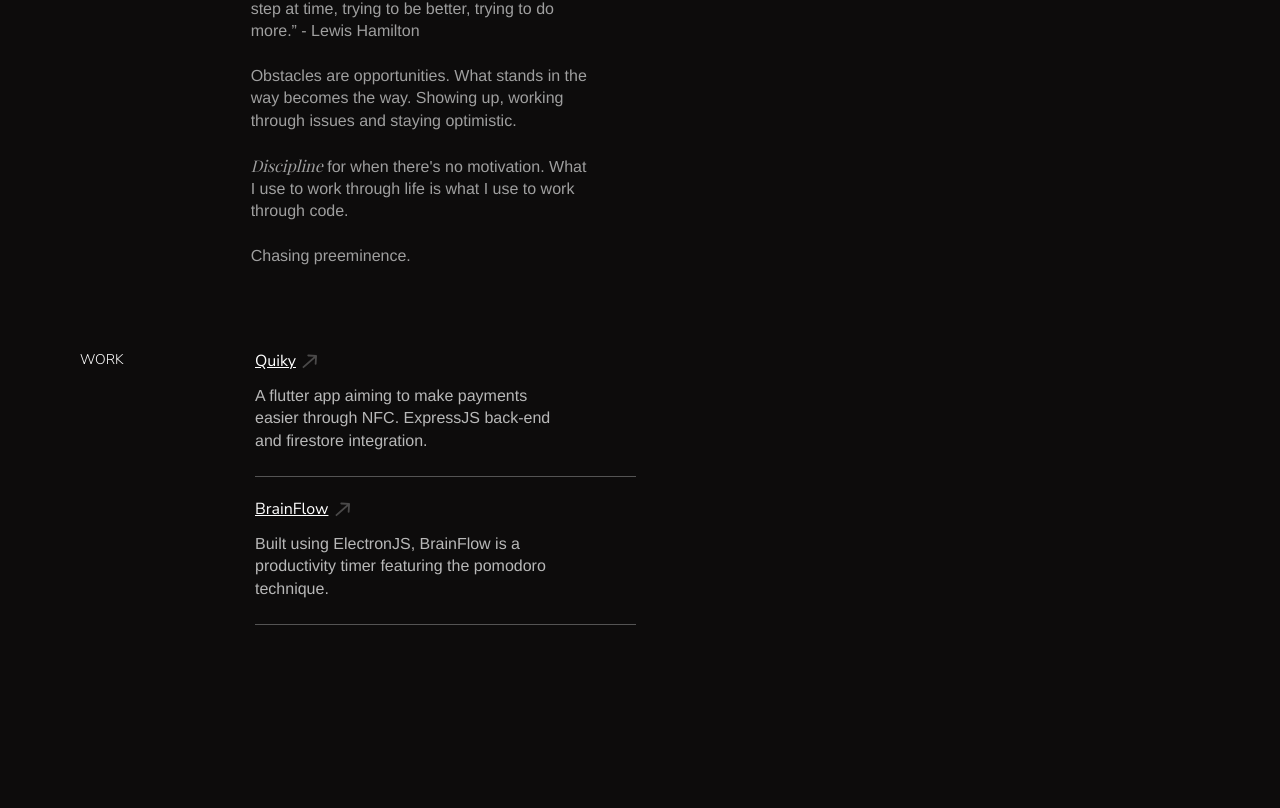
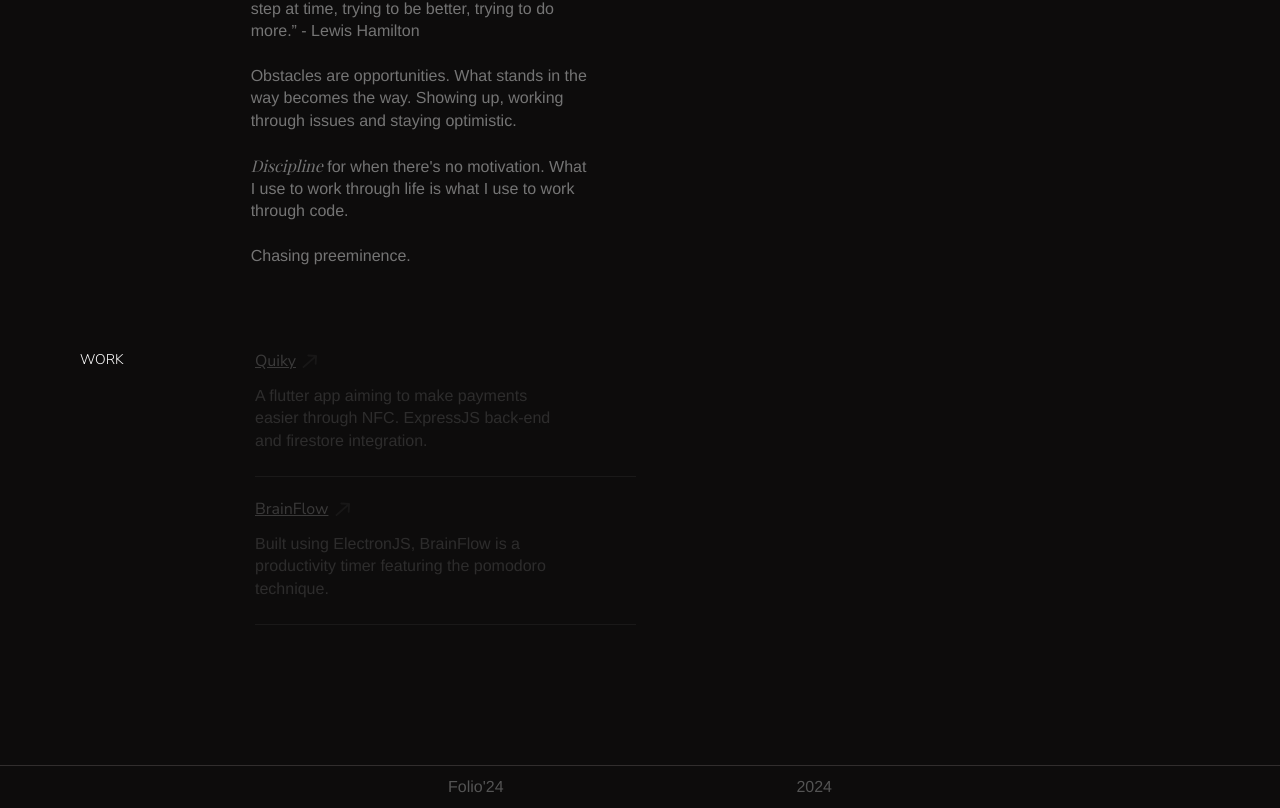
Before and after one commit to afnank19/anim-react-js, a React (Vite) app: page / in a window 1280 px wide. Shown: the part 1219-2027 px from the top of the page. Before the commit the page ends 1920 px from the top, so only its background shows below. Built offline with nearby package versions, Linux system fonts and the light colour scheme; a web font is replaced by a local one.

Commit message:
bunch of stuff

```diff
--- a/src/App.css
+++ b/src/App.css
@@ -6,7 +6,6 @@
   margin-left: 4rem;
   margin-right: 5rem;
 }
-
 
 .span-italic{
   font-family: "Playfair Display";
@@ -30,7 +29,9 @@
   font-weight: 300;
   cursor: pointer;
 }
-
+.nav-link{
+  height: fit-content;
+}
 
 .line{
   height: 10px;
@@ -178,6 +179,29 @@
 }
 
 
+.footer-container{
+  margin-top: 4rem;
+  margin-bottom: 0rem;
+  display: flex;
+  flex-direction: column;
+  align-items: center;
+}
+.footer-line{
+  width: 100%;
+  height: 1px;
+  background-color: #312e2e;
+}
+.footer-note{
+  margin: 0.8rem;
+  margin-bottom: 0.8rem;
+  display: flex;
+  color:  #545454;
+  width: 30%;
+  flex-grow: 1;
+  justify-content: space-between;
+  font-family: Helvetica;
+}
+
 
 @media only screen and (max-width: 771px) {
   .nav-links{
--- a/src/App.jsx
+++ b/src/App.jsx
@@ -6,6 +6,7 @@ import About from './components/about'
 import { ReactLenis, useLenis } from 'lenis/react'
 import Work from './components/work'
 import Philosophy from './components/philosophy'
+import Footer from './components/footer'
 
 function App() {
   const lenis = useLenis(({ scroll }) => {
@@ -28,6 +29,7 @@ function App() {
         <section id='work'>
           <Work />
         </section>
+        <Footer />
       </ReactLenis>
     </>
   )
--- /dev/null
+++ b/src/components/footer.jsx
@@ -0,0 +1,15 @@
+import React from 'react'
+
+const Footer = () => {
+  return (
+    <div className='footer-container'>
+        <div className='footer-line'></div>
+        <div className='footer-note'>
+            <p>Folio'24</p>
+            <p>2024</p>
+        </div>
+    </div>
+  )
+}
+
+export default Footer
--- a/src/components/nav.jsx
+++ b/src/components/nav.jsx
@@ -1,6 +1,7 @@
 import React from 'react'
 import '../App.css';
 import { ReactLenis, useLenis } from 'lenis/react'
+import { motion } from 'framer-motion';
 
 const Nav = () => {
   const lenis = useLenis(({ scroll }) => {
@@ -18,7 +19,7 @@ const Nav = () => {
     <div className='nav-bar'>
         <p className='nav-name'>AFNAN<br></br>KHALID</p>
         <div className='nav-links'>
-            <p onClick={()  => {handleScroll('about')}}>ABOUT</p>
+            <motion.p onClick={()  => {handleScroll('about')}}  initial={{y: 0}} whileHover={{y: -5}} className='nav-link'>ABOUT</motion.p>
             <p onClick={()  => {handleScroll('philosophy')}}>PHILOSOPHY</p>
             <p onClick={()  => {handleScroll('work')}}>WORK</p>
         </div>
--- a/src/components/philosophy.jsx
+++ b/src/components/philosophy.jsx
@@ -1,15 +1,19 @@
-import React from 'react'
+import React, { useRef } from 'react'
 import { useScroll, motion } from 'framer-motion';
 
 const Philosophy = () => {
+  const philo = useRef(null);
 
-
+  const { scrollYProgress} = useScroll({
+    target: philo,
+    offset: ['0.4 0.9', '0.1 0.5'] //Immediate pop in
+  })
 
   return (
     <div className='about-container'>
       <div className='about-content'>
         <p className='about-heading'>PHILOSOPHY</p>
-        <p className='about-copy'>“It's not about being <span className='span-italic'>perfect</span>. It's everyday, one step at time, trying to be better, trying to do more.” - Lewis Hamilton<br /><br />Obstacles are opportunities. What stands in the way becomes the way. Showing up, working through issues and staying optimistic.<br /><br /><span className='span-italic'>Discipline</span> for when there's no motivation. What I use to work through life is what I use to work through code.<br /><br />Chasing preeminence.</p>
+        <motion.p className='about-copy' style={{opacity: scrollYProgress}} ref={philo}>“It's not about being <span className='span-italic'>perfect</span>. It's everyday, one step at time, trying to be better, trying to do more.” - Lewis Hamilton<br /><br />Obstacles are opportunities. What stands in the way becomes the way. Showing up, working through issues and staying optimistic.<br /><br /><span className='span-italic'>Discipline</span> for when there's no motivation. What I use to work through life is what I use to work through code.<br /><br />Chasing preeminence.</motion.p>
       </div>
     </div>
   )
--- a/src/components/work.jsx
+++ b/src/components/work.jsx
@@ -1,7 +1,14 @@
-import React from 'react'
+import React, { useRef } from 'react'
 import Project from './project'
+import { useScroll, motion } from 'framer-motion';
 
 const Work = () => {
+  const kaam = useRef(null);
+
+  const { scrollYProgress} = useScroll({
+    target: kaam,
+    offset: ['0.4 0.9', '0.1 0.5'] //Immediate pop in
+  })
 
   const projectCopy = [
     "A flutter app aiming to make payments easier through NFC. ExpressJS back-end and firestore integration.",
@@ -12,12 +19,12 @@ const Work = () => {
     <div className='work-container'>
         <div className='work-content'>
             <p className='work-heading'>WORK</p>
-            <div className='work-wrapper'>
+            <motion.div className='work-wrapper' style={{opacity: scrollYProgress}} ref={kaam}>
               <div className='work-data'>
                   <Project projectTitle="Quiky" projectCopy={projectCopy[0]}/>
                   <Project projectTitle="BrainFlow" projectCopy={projectCopy[1]}/>
               </div>
-            </div>
+            </motion.div>
         </div>
     </div>
   )
```
